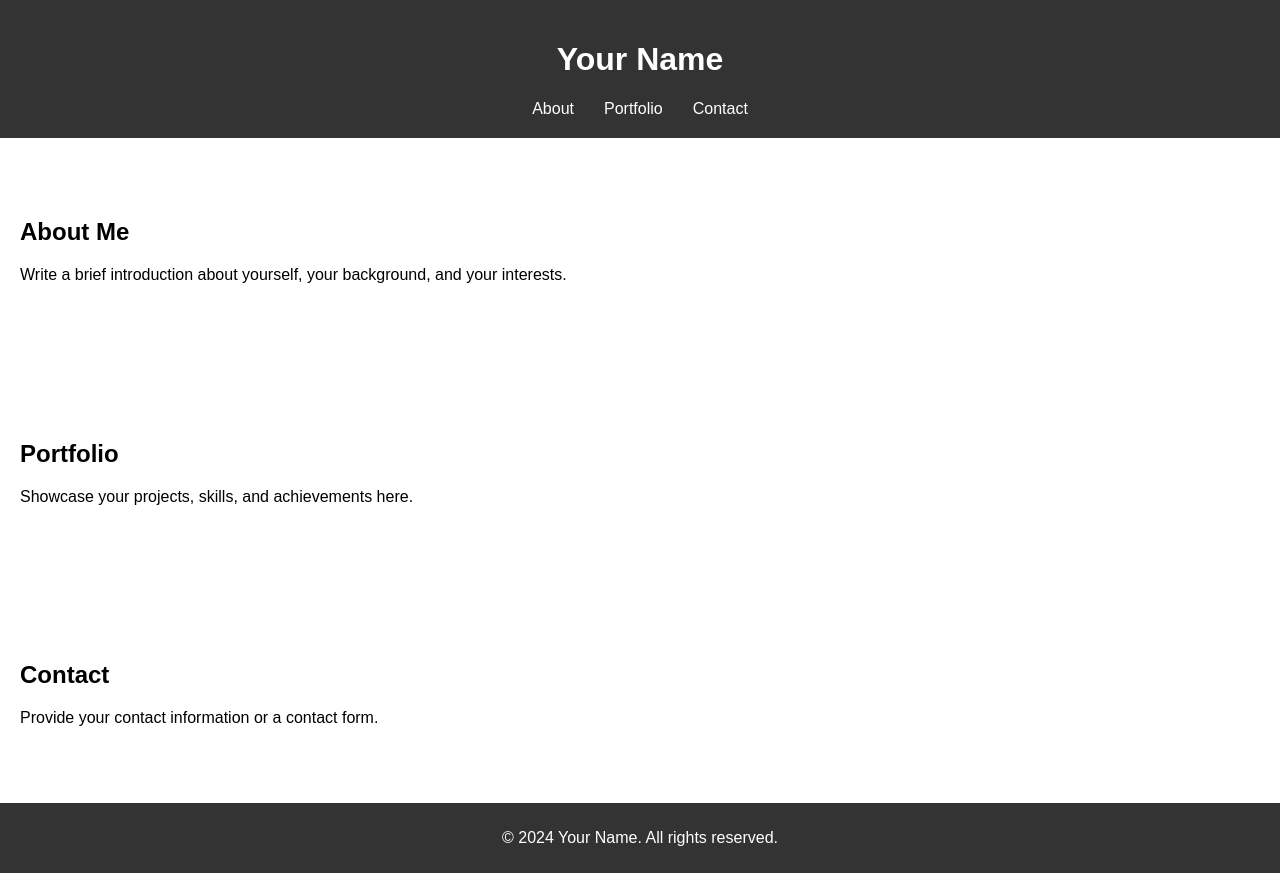
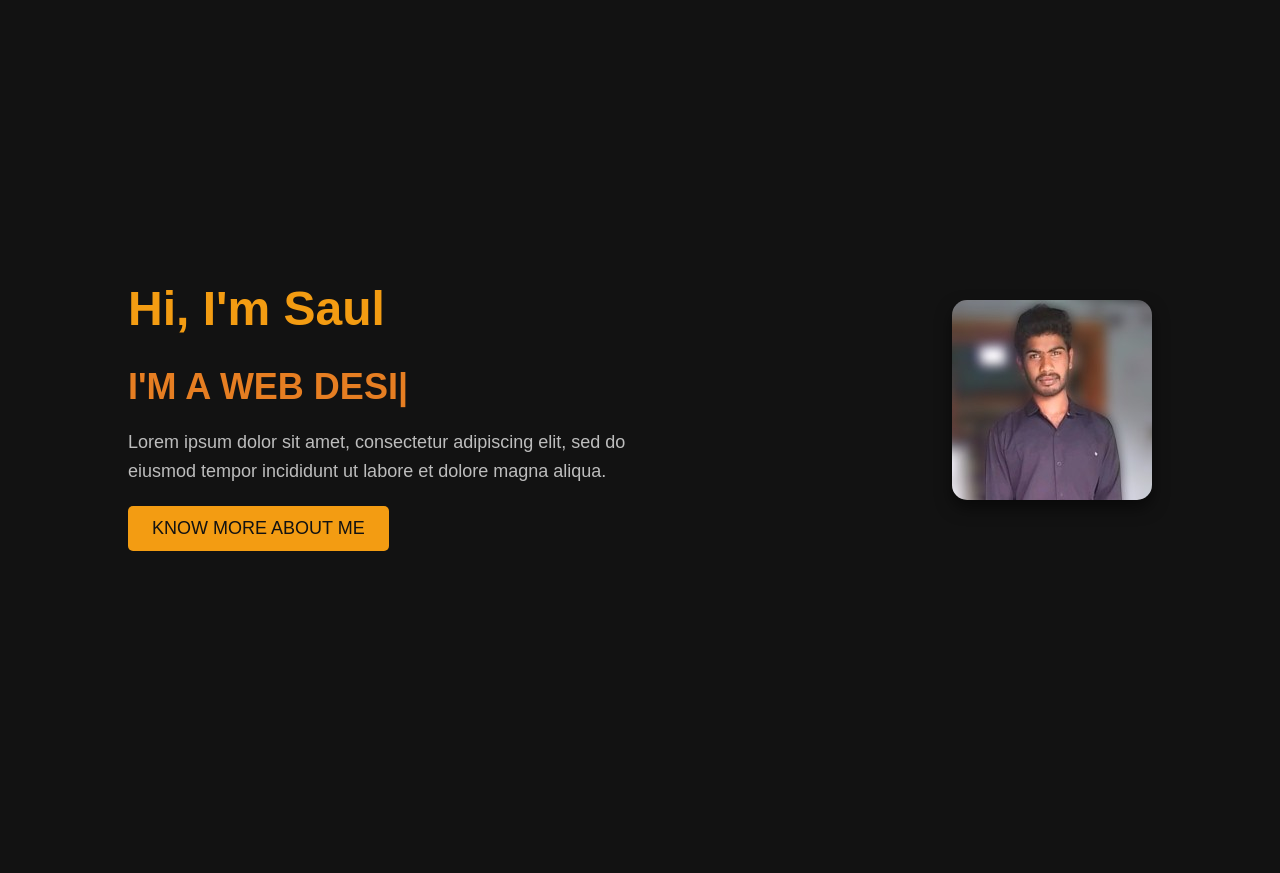
Before and after one commit to CHANDU32455/portfolio, a React (Create React App) app in the folder portfolio/: page / in a window 1280 px wide. After the commit the page ends 800 px from the top, so only its background shows below. Built offline with nearby package versions, Linux system fonts and the light colour scheme.

Commit message:
landing page completed

```diff
--- a/portfolio/package.json
+++ b/portfolio/package.json
@@ -1,5 +1,5 @@
 {
-  "homepage": "http://CHANDU32455.github.io/portfolio",
+  "homepage": "https://CHANDU32455.github.io/portfolio",
   "name": "portfolio",
   "version": "0.1.0",
   "private": true,
@@ -7,11 +7,13 @@
     "@testing-library/jest-dom": "^5.17.0",
     "@testing-library/react": "^13.4.0",
     "@testing-library/user-event": "^13.5.0",
+    "browser-router": "^0.2.0",
     "gh-pages": "^6.1.1",
     "react": "^18.3.1",
     "react-dom": "^18.3.1",
     "react-router-dom": "^6.26.1",
     "react-scripts": "5.0.1",
+    "react-typed": "^2.0.12",
     "web-vitals": "^2.1.4"
   },
   "scripts": {
--- a/portfolio/src/App.css
+++ /dev/null
@@ -1,34 +0,0 @@
-html {
-  scroll-behavior: smooth;
-}
-
-
-.App {
-  font-family: Arial, sans-serif;
-  margin: 0;
-  padding: 0;
-}
-
-header {
-  background-color: #333;
-  color: white;
-  padding: 20px;
-  text-align: center;
-}
-
-header nav a {
-  color: white;
-  margin: 0 15px;
-  text-decoration: none;
-}
-
-section {
-  padding: 60px 20px;
-}
-
-footer {
-  background-color: #333;
-  color: white;
-  text-align: center;
-  padding: 10px;
-}
--- a/portfolio/src/App.js
+++ b/portfolio/src/App.js
@@ -1,22 +1,15 @@
 import React from 'react';
-import './App.css';
-
-// Section components
-import Header from './components/Header';
-import About from './components/About';
-import Portfolio from './components/Portfolio';
-import Contact from './components/Contact';
-import Footer from './components/Footer';
-
+import { BrowserRouter as Router, Route, Routes } from 'react-router-dom';
+import Landing from './components/landing';
 function App() {
   return (
-    <div className="App">
-      <Header />
-      <About />
-      <Portfolio />
-      <Contact />
-      <Footer />
-    </div>
+    <Router>
+      <div className="App">
+        <Routes>
+          <Route path="/" element={<Landing />} />
+        </Routes>
+      </div>
+    </Router>
   );
 }
 
--- a/portfolio/src/components/About.js
+++ b/portfolio/src/components/About.js
@@ -1,12 +1,5 @@
-import React from 'react';
-
-function About() {
-  return (
-    <section id="about">
-      <h2>About Me</h2>
-      <p>Write a brief introduction about yourself, your background, and your interests.</p>
-    </section>
-  );
+export default function About(){
+    <>
+    hello
+    </>
 }
-
-export default About;
--- a/portfolio/src/components/Contact.js
+++ /dev/null
@@ -1,12 +0,0 @@
-import React from 'react';
-
-function Contact() {
-  return (
-    <section id="contact">
-      <h2>Contact</h2>
-      <p>Provide your contact information or a contact form.</p>
-    </section>
-  );
-}
-
-export default Contact;
--- a/portfolio/src/components/Footer.js
+++ /dev/null
@@ -1,11 +0,0 @@
-import React from 'react';
-
-function Footer() {
-  return (
-    <footer>
-      <p>&copy; 2024 Your Name. All rights reserved.</p>
-    </footer>
-  );
-}
-
-export default Footer;
--- a/portfolio/src/components/Header.js
+++ /dev/null
@@ -1,16 +0,0 @@
-import React from 'react';
-
-function Header() {
-  return (
-    <header>
-      <h1>Your Name</h1>
-      <nav>
-        <a href="#about">About</a>
-        <a href="#portfolio">Portfolio</a>
-        <a href="#contact">Contact</a>
-      </nav>
-    </header>
-  );
-}
-
-export default Header;
--- a/portfolio/src/components/Portfolio.js
+++ /dev/null
@@ -1,13 +0,0 @@
-import React from 'react';
-
-function Portfolio() {
-  return (
-    <section id="portfolio">
-      <h2>Portfolio</h2>
-      <p>Showcase your projects, skills, and achievements here.</p>
-      {/* Add project details or links here */}
-    </section>
-  );
-}
-
-export default Portfolio;
--- /dev/null
+++ b/portfolio/src/components/landing.js
@@ -0,0 +1,63 @@
+import React, { useState, useEffect, useMemo } from 'react';
+import '../styles/landing.css';
+import mypic from '../assests/mypic.jpg';
+import { useNavigate } from 'react-router-dom';
+
+
+function Landing() {
+  const titles = useMemo(() => [
+    "I'M A WEB DESIGNER",
+    "I'M A REACT DEVELOPER",
+    "I'M A DJANGO DEVELOPER",
+    "I'M A DESKTOP APP DEVELOPER",
+    "I'M A WEB DESIGNING EXPERT"
+  ], []);
+  const navigate = useNavigate(); // Call useNavigate here
+
+  const [currentTitleIndex, setCurrentTitleIndex] = useState(0);
+  const [displayedText, setDisplayedText] = useState('');
+  const [isDeleting, setIsDeleting] = useState(false);
+
+  useEffect(() => {
+    const handleTyping = () => {
+      const currentTitle = titles[currentTitleIndex];
+
+      if (isDeleting) {
+        setDisplayedText(currentTitle.substring(0, displayedText.length - 1));
+      } else {
+        setDisplayedText(currentTitle.substring(0, displayedText.length + 1));
+      }
+
+      if (!isDeleting && displayedText === currentTitle) {
+        setTimeout(() => setIsDeleting(true), 2000); // Pause before deleting
+      } else if (isDeleting && displayedText === '') {
+        setIsDeleting(false);
+        setCurrentTitleIndex((prevIndex) => (prevIndex + 1) % titles.length);
+      }
+    };
+
+    const typingInterval = setInterval(handleTyping, 150); // Typing interval
+
+    return () => clearInterval(typingInterval); // Cleanup interval on unmount
+  }, [displayedText, isDeleting, currentTitleIndex, titles]);
+  const gotohome = () => {
+    navigate('/about');
+  };
+  return (
+    <main className="content">
+      <div className="content-box">
+        <h1>Hi, I'm Saul</h1>
+        <h2>{displayedText}<span className="cursor">|</span></h2>
+        <p>
+          Lorem ipsum dolor sit amet, consectetur adipiscing elit, sed do eiusmod tempor incididunt ut labore et dolore magna aliqua.
+        </p>
+        <button className="view-projects-btn" onClick={gotohome}>KNOW MORE ABOUT ME</button>
+      </div>
+      <div className="image-box">
+        <img src={mypic} alt="Web Designer" />
+      </div>
+    </main>
+  );
+}
+
+export default Landing;
--- /dev/null
+++ b/portfolio/src/styles/landing.css
@@ -0,0 +1,84 @@
+body {
+  margin: 0;
+  padding: 0;
+  font-family: 'Arial', sans-serif;
+  background-color: #121212; /* Dark theme background */
+  color: #ffffff;
+}
+
+.content {
+  display: flex;
+  justify-content: space-between;
+  align-items: center;
+  height: 100vh; /* Full height of the viewport */
+  padding: 0 10%; /* Side padding for spacing */
+}
+
+.content-box {
+  max-width: 50%; /* Takes up half of the width */
+}
+
+.content-box h1 {
+  font-size: 48px;
+  margin-bottom: 10px;
+  color: #f39c12; /* Highlight color */
+}
+
+.content-box h2 {
+  font-size: 36px;
+  color: #e67e22; /* Subheading color */
+  margin-bottom: 20px;
+}
+
+.content-box p {
+  font-size: 18px;
+  line-height: 1.6;
+  margin-bottom: 20px;
+  color: #bdbdbd; /* Softer text color */
+}
+
+.view-projects-btn {
+  padding: 12px 24px;
+  background-color: #f39c12;
+  color: #121212;
+  border: none;
+  border-radius: 5px;
+  font-size: 18px;
+  cursor: pointer;
+  transition: background-color 0.3s ease, transform 0.2s ease;
+}
+
+.view-projects-btn:hover {
+  background-color: #e67e22;
+  transform: scale(1.05); /* Button hover effect */
+}
+
+.image-box {
+  max-width: 50%; /* Takes up half of the width */
+  display: flex;
+  justify-content: center;
+}
+
+.image-box img {
+  border-radius: 15px;
+  max-width: 100%;
+  height: auto;
+  box-shadow: 0 8px 16px rgba(0, 0, 0, 0.5); /* Add shadow for image */
+}
+
+@media (max-width: 768px) {
+  .content {
+    flex-direction: column;
+    text-align: center;
+    padding: 0 5%;
+  }
+
+  .image-box {
+    margin-top: 20px;
+  }
+
+  .content-box,
+  .image-box {
+    max-width: 100%; /* Take full width on smaller screens */
+  }
+}
```
Also changed, not shown: portfolio/src/assests/mypic.jpg (added), 1 other file (tests, documents, lock files or other folders).
